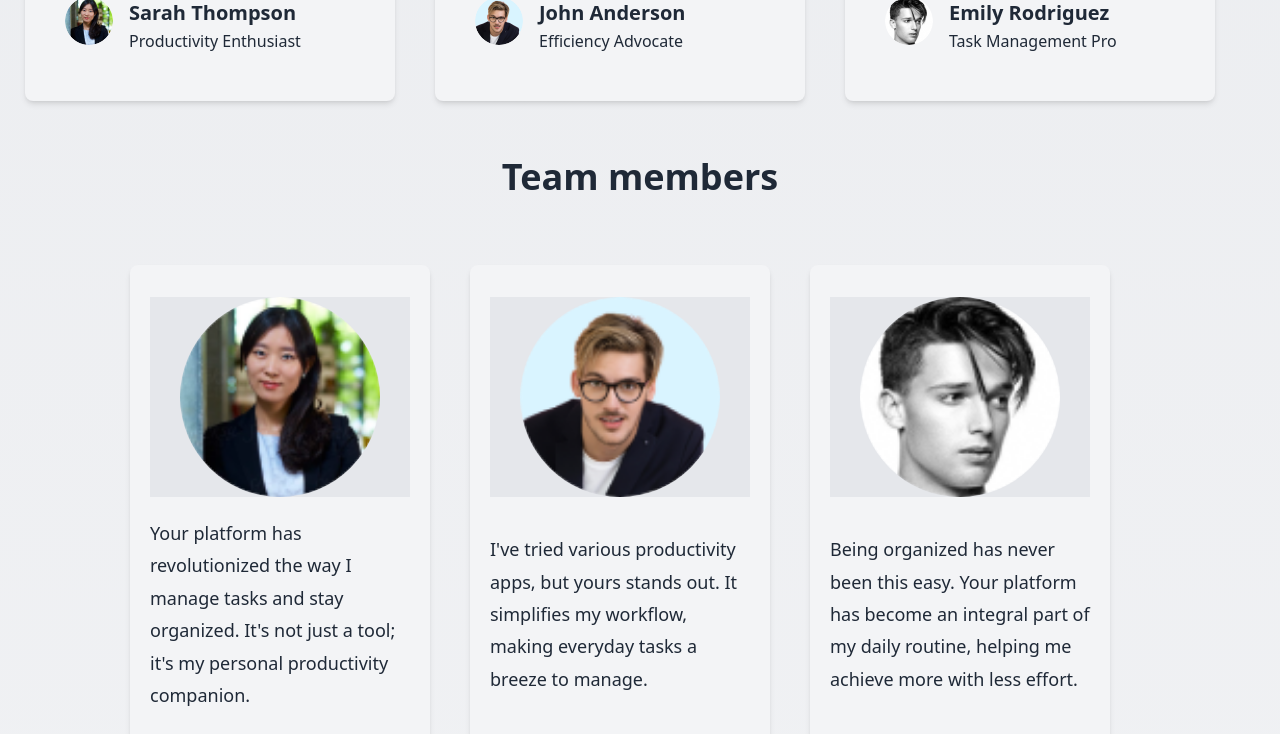
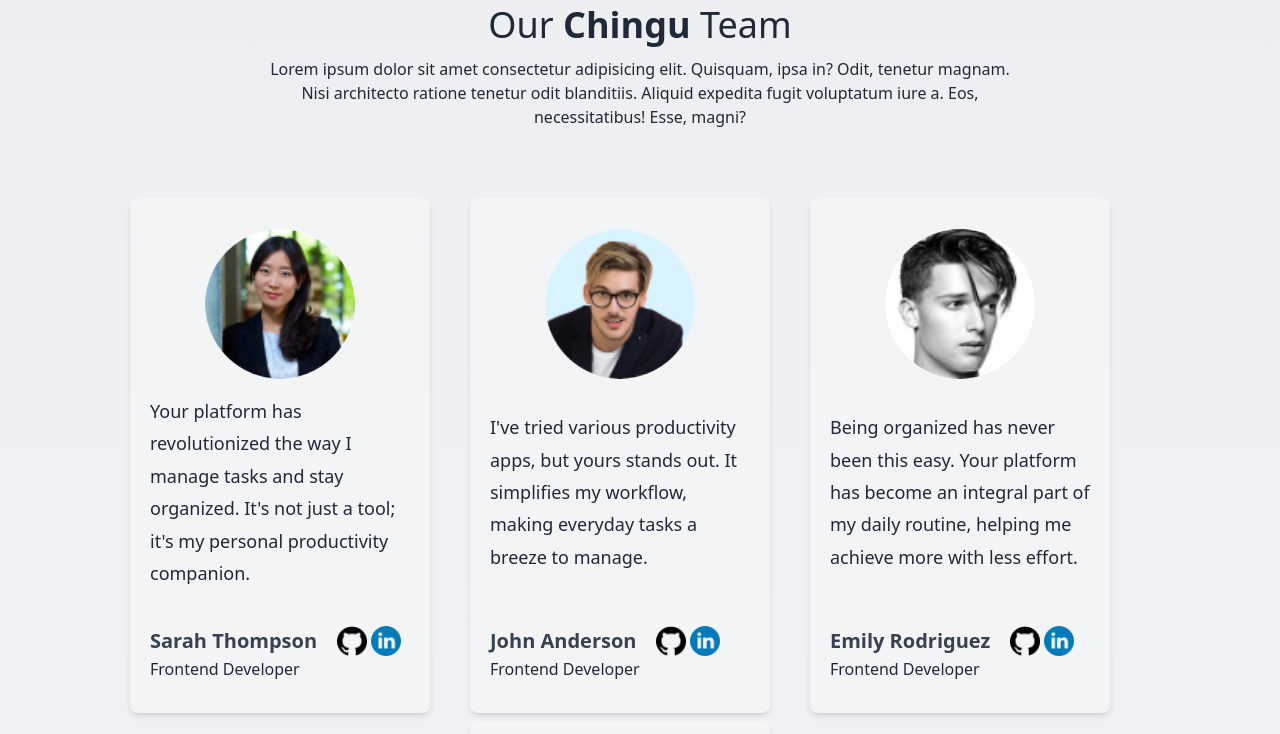
Before and after one commit to chingu-voyages/v47-tier2-team-10, a React (Create React App) app in the folder v47-client/: page / in a window 1280 px wide. Shown: the part 2100-2834 px from the top of the page. Built offline with nearby package versions, Linux system fonts and the light colour scheme.

Commit message:
Team info comp styled better

```diff
--- a/v47-client/src/assets/index.js
+++ b/v47-client/src/assets/index.js
@@ -3,10 +3,14 @@ import quotes from "./quotes.svg";
 import people01 from "./people01.png";
 import people02 from "./people02.png";
 import people03 from "./people03.png";
+import linkedin from "./linkedin.png";
+import github from "./github.png";
 
 export {
   quotes,
   people01,
   people02,
   people03,
+  linkedin,
+  github,
 };
--- a/v47-client/src/components/landing/features/Features.jsx
+++ b/v47-client/src/components/landing/features/Features.jsx
@@ -10,7 +10,7 @@ export default function Features() {
   }, []);
 
   return (
-    <div className='mt-48' data-aos="fade-zoom-in" data-aos-offset="200" data-aos-easing="ease-in-sine" data-aos-duration="600">
+    <div className='mt-30' data-aos="fade-zoom-in" data-aos-offset="200" data-aos-easing="ease-in-sine" data-aos-duration="600">
         {/* <!-- Title --> */}
         <div class="mx-auto max-w-2xl  text-center mt-10">
             <h2 class="text-3xl lg:text-4xl text-gray-800 font-bold dark:text-gray-200">
--- a/v47-client/src/components/landing/teamInfo/MemberInfo.jsx
+++ b/v47-client/src/components/landing/teamInfo/MemberInfo.jsx
@@ -1,32 +1,35 @@
-import { FaLinkedin } from "react-icons/fa6";
-import { FaGithub } from "react-icons/fa";
 
 
+const MemberInfo = ({ content, name, title, img, iconGithub, iconLinkedin, flag}) => (
+  <div className="flex justify-between flex-col px-5 py-8 max-w-full md:max-w-[300px] md:mr-10 sm:mr-5 mr-0 my-1  bg-gray-100 shadow-md  hover:bg-gray-50 rounded-lg p-5 transition-all dark:hover:bg-white/[.075] dark:focus:outline-none dark:focus:ring-1 dark:focus:ring-gray-600">
+
+    <div className="flex justify-center">
+
+      <img src={img} alt={name} className="w-[150px] h-[150px] rounded-full" />
+    </div>
 
 
-const MemberInfo = ({ content, name, title, img }) => (
-  <div className="flex justify-between flex-col px-5 py-8 max-w-full md:max-w-[300px] md:mr-10 sm:mr-5 mr-0 my-1  bg-gray-100 shadow-md  hover:bg-gray-50 rounded-lg p-5 transition-all dark:hover:bg-white/[.075] dark:focus:outline-none dark:focus:ring-1 dark:focus:ring-gray-600">
-
-    <div className="flex items-center justify-center  bg-gray-200">
-      <img src={img} alt={name} className="w-[200px] h-[200px] rounded-full" />
-    </div>
-
-    <p className="font-poppins font-normal text-[18px] leading-[32.4px] my-5  text-gray-800 dark:text-gray-200  ">
+    <p className="font-poppins font-normal text-[18px] leading-[32.4px] my-4  text-gray-800 dark:text-gray-200  ">
       {content}
     </p>
 
-    <div className="flex flex-row">
-      <div className="flex flex-col ml-1">
-        <h4 className="font-poppins font-semibold text-[20px] leading-[32px]  text-gray-800 dark:text-gray-200 flex items-center">
+
+    <div className="flex flex-row mt-5">
+      <div className="flex flex-col">
+        <h4 className="font-poppins font-semibold text-[20px] leading-[32px]  text-gray-700 dark:text-gray-200 flex items-center">
           {name}
-          <FaLinkedin className="ml-2 text-[25px]" />
-          <FaGithub  className="text-[25x]"/>
+          <div className="flex items-center">
+            <img className="w-[30px] h-[30px] ml-5" src={iconGithub} alt="github icon" />
+            <img className="w-[30px] h-[30px] ml-1" src={iconLinkedin} alt="linkedin icon" />
+          </div>
         </h4>
         <p className="font-poppins font-normal text-[16px] leading-[24px]  text-gray-800 dark:text-gray-200">
           {title}
         </p>
       </div>
     </div>
+
+
   </div>
 );
 
--- a/v47-client/src/components/landing/teamInfo/TeamInfo.jsx
+++ b/v47-client/src/components/landing/teamInfo/TeamInfo.jsx
@@ -2,13 +2,23 @@ import React from 'react';
 import { TeamData } from '../../../lib/feedBackData';
 import MemberInfo from './MemberInfo';
 
-const TeamInfo = () => {
+
+
+const TeamInfo = () =>
+{
   return (
-    <section className="py-6 flex justify-center items-center flex-col relative ">
-      <div className="w-full flex justify-end items-center flex-col sm:mb-16 mb-6 relative z-[1]">
-        <h2 className="text-3xl lg:text-4xl text-gray-800 font-bold dark:text-gray-200">
-          Team members
+    <section className="py-6 flex justify-center items-center flex-col relative"
+>
+
+ <div className="w-full flex justify-end items-center flex-col sm:mb-16 mb-6 relative z-[1]">
+        <h2 className="text-3xl lg:text-4xl text-gray-800  dark:text-gray-200">
+          Our <span className='font-bold'>Chingu</span> Team
         </h2>
+        <div className="w-[60%] md:mt-0 mt-6 text-center">
+        <p className="mt-3 text-gray-800 dark:text-gray-200">
+         Lorem ipsum dolor sit amet consectetur adipisicing elit. Quisquam, ipsa in? Odit, tenetur magnam. Nisi architecto ratione tenetur odit blanditiis. Aliquid expedita fugit voluptatum iure a. Eos, necessitatibus! Esse, magni?
+        </p>
+      </div>
       </div>
 
       <div className={`flex flex-wrap justify-center w-full feedback-container relative z-[1]`}>
--- a/v47-client/src/lib/feedBackData.js
+++ b/v47-client/src/lib/feedBackData.js
@@ -1,4 +1,4 @@
-import { people01, people02, people03 } from "../assets";
+import { people01, people02, people03, github, linkedin } from "../assets";
 
 export const feedback = [
   {
@@ -8,6 +8,7 @@ export const feedback = [
     name: "Sarah Thompson",
     title: "Productivity Enthusiast",
     img: people01,
+
   },
   {
     id: "feedback-2",
@@ -34,8 +35,11 @@ export const TeamData = [
     content:
       "Your platform has revolutionized the way I manage tasks and stay organized. It's not just a tool; it's my personal productivity companion.",
     name: "Sarah Thompson",
-    title: "Productivity Enthusiast",
+    title: "Frontend Developer",
     img: people01,
+    flag: "🇺🇸",
+    iconGithub: github,
+    iconLinkedin: linkedin,
   },
   {
     id: "feedback-2",
@@ -44,6 +48,9 @@ export const TeamData = [
     name: "John Anderson",
     title: "Frontend Developer",
     img: people02,
+    flag: "🇨🇦",
+    iconGithub: github,
+    iconLinkedin: linkedin,
   },
   {
     id: "feedback-3",
@@ -52,6 +59,9 @@ export const TeamData = [
     name: "Emily Rodriguez",
     title: "Frontend Developer",
     img: people03,
+    flag: "🇬🇧",
+    iconGithub: github,
+    iconLinkedin: linkedin,
   },
   {
     id: "feedback-3",
@@ -60,5 +70,8 @@ export const TeamData = [
     name: "Emily Rodriguez",
     title: "Frontend Developer",
     img: people03,
+    flag: "🇬🇧",
+    iconGithub: github,
+    iconLinkedin: linkedin,
   },
 ];
```
Also changed, not shown: v47-client/src/assets/github.png (added), v47-client/src/assets/linkedin.png (added).
